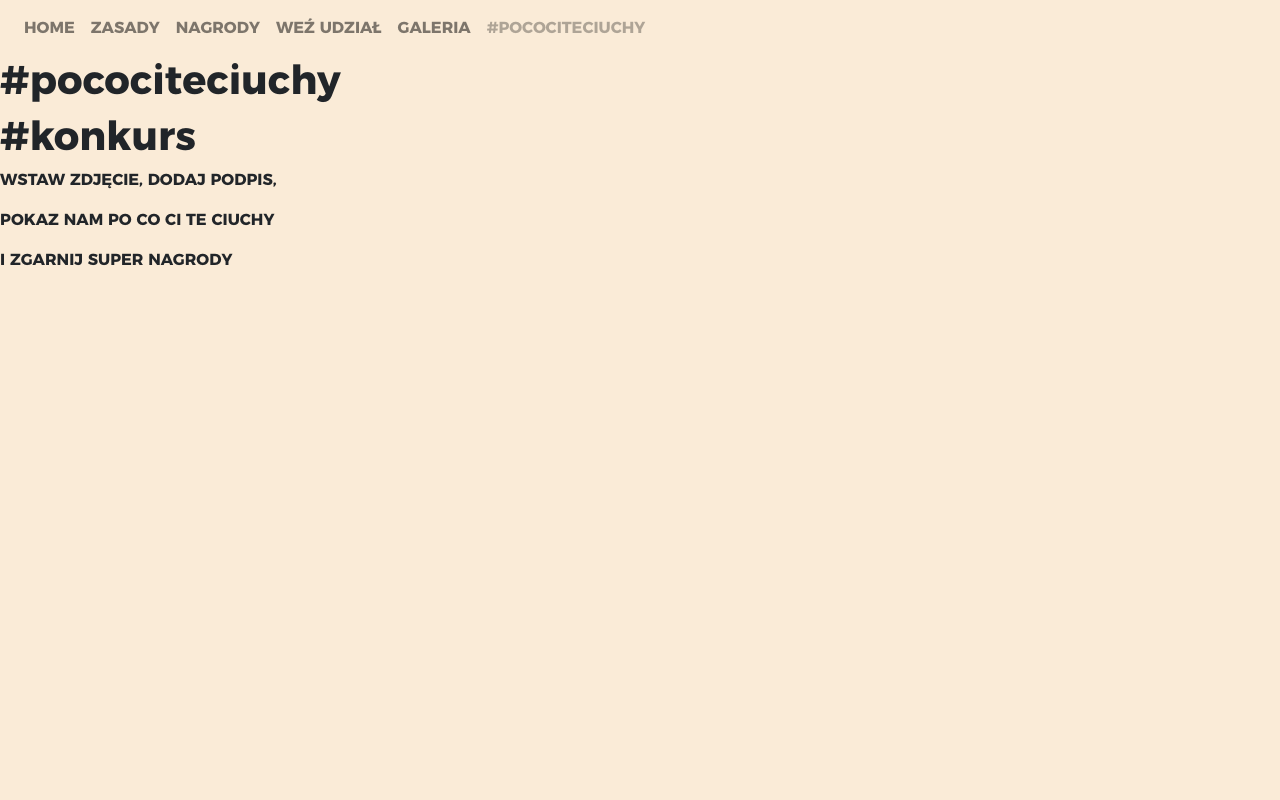
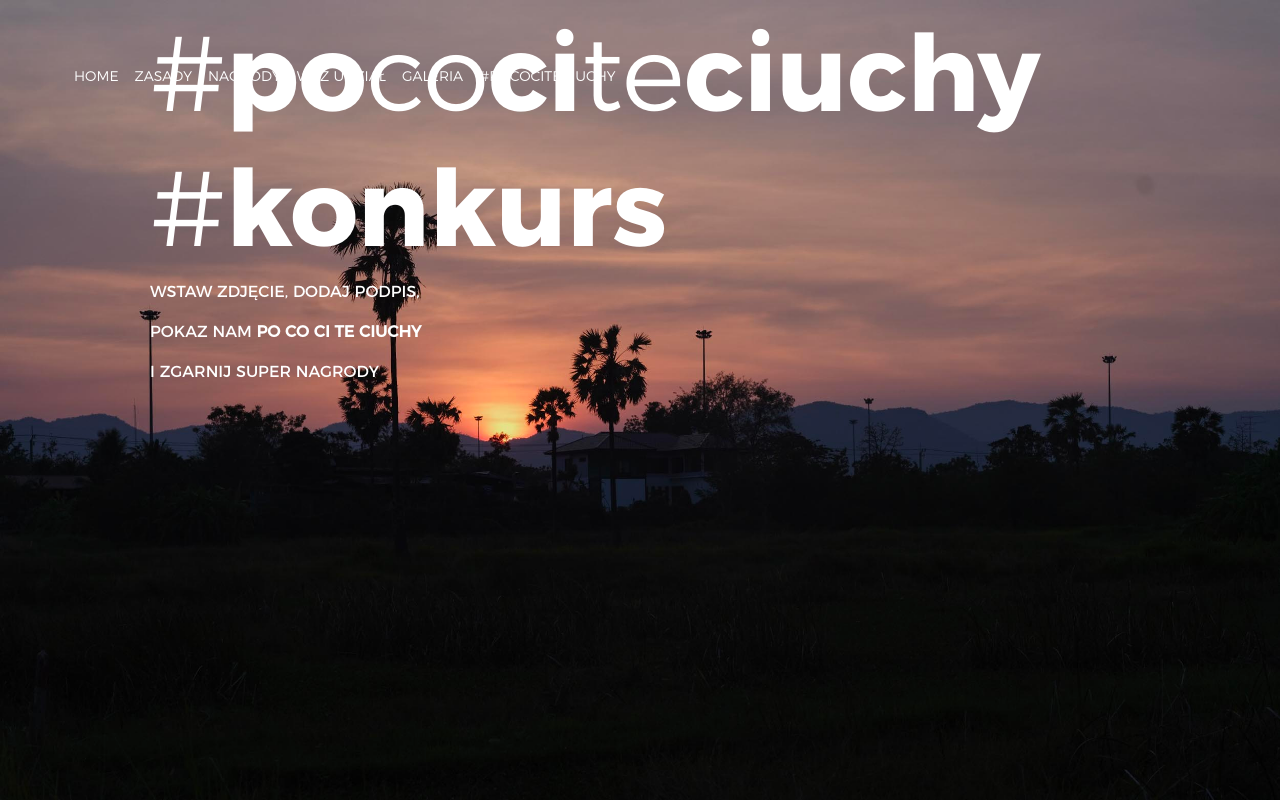
Before and after one commit to sajen87/konk, a plain HTML site: page index.html in a window 1280 px wide. Drawn offline with nearby package versions, Linux system fonts and the light colour scheme.

Commit message:
index with background

```diff
--- a/index.html
+++ b/index.html
@@ -12,6 +12,9 @@
 </head>
 <body>
 
+<div class="wrapper">
+
+<div class="menu">
     <nav class="navbar navbar-expand-lg navbar-light bg-light">
         <button class="navbar-toggler" type="button" data-toggle="collapse" data-target="#navbarSupportedContent"
                 aria-controls="navbarSupportedContent" aria-expanded="false" aria-label="Toggle navigation">
@@ -19,7 +22,7 @@
         </button>
 
         <div class="collapse navbar-collapse" id="navbarSupportedContent">
-        <ul class="navbar-nav mr-auto">
+            <ul class="navbar-nav mr-auto uppercase">
                 <li class="nav-item">
                     <a class="nav-link" href="index.html">Home</a>
                 </li>
@@ -41,15 +44,19 @@
             </ul>
         </div>
     </nav>
+</div>
 
-<h1>#po<span class="lighter">co</span>ci<span class="lighter">te</span>ciuchy</h1>
-<h1>#konkurs</h1>
+<div class="content">
+    <h1><span class="lighter">#</span>po<span class="lighter">co</span>ci<span class="lighter">te</span>ciuchy</h1>
+    <h1><span class="lighter">#</span>konkurs</h1>
 
     <p class="uppercase">wstaw zdjęcie, dodaj podpis,</p>
     <p class="uppercase">pokaz nam <span class="bolded">po co ci te ciuchy</span></p>
     <p class="uppercase">i zgarnij super nagrody</p>
+</div>
 
 
+</div>
 <script src="https://code.jquery.com/jquery-3.2.1.slim.min.js"
         integrity="sha384-KJ3o2DKtIkvYIK3UENzmM7KCkRr/rE9/Qpg6aAZGJwFDMVNA/GpGFF93hXpG5KkN"
         crossorigin="anonymous"></script>
@@ -59,5 +66,7 @@
 <script src="https://maxcdn.bootstrapcdn.com/bootstrap/4.0.0/js/bootstrap.min.js"
         integrity="sha384-JZR6Spejh4U02d8jOt6vLEHfe/JQGiRRSQQxSfFWpi1MquVdAyjUar5+76PVCmYl"
         crossorigin="anonymous"></script>
+
+
 </body>
 </html>
--- a/style/style.css
+++ b/style/style.css
@@ -1,26 +1,58 @@
 @font-face {
     font-family: "Montserrat";
-    src: url('/style/Fonts/Montserrat-Bold.otf');
+    src: url('./Fonts/Montserrat-Regular.otf');
+}
+
+@font-face {
+    font-family: "Montserrat-bold";
+    src: url('./Fonts/Montserrat-Bold.otf');
+}
+@font-face {
+    font-family: "Montserrat-light";
+    src: url('./Fonts/Montserrat-Light.otf');
 }
 
 body {
     margin: 0;
-    background-color: antiquewhite;
+    padding: 0;
     font-family: "Montserrat", sans-serif;
+    color: white;
 }
 
+.wrapper {
+    background-image: url("../images/background1.jpg");
+    background-size: cover;
+    height: 100vh;
+}
+
+.menu {
+    position: absolute;
+    top: 50px;
+    left: 50px;
+}
+
+.content {
+    position: absolute;
+    bottom: 400px;
+    left: 150px;
+}
+
+a {
+    font-family: "Montserrat-light", sans-serif;
+    font-size: 14px;
+}
+
+h1{
+    font-family: "Montserrat-bold", sans-serif;
+    font-size: 106px;
+}
 
 .nav {
-
     background: transparent;
 }
 
 .bg-light {
     background-color: transparent!important;
-}
-
-ul {
-    text-transform: uppercase;
 }
 
 .uppercase {
@@ -32,5 +64,9 @@ ul {
 }
 
 .lighter {
-    font-weight: lighter;
+    font-family: "Montserrat-light", sans-serif;
 }
+
+a {
+    color: white!important;
+}
```
Also changed, not shown: images/background1.jpg (added). Lines whose indentation alone changed are shown as unchanged.
